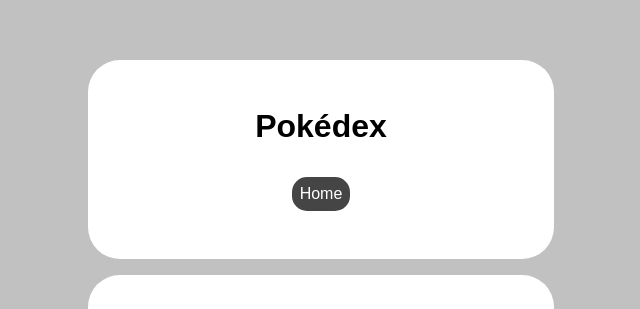
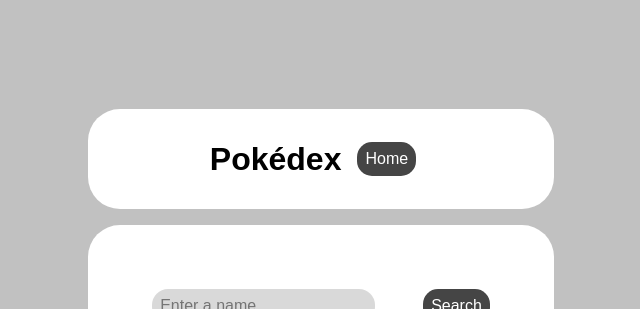
Before and after one commit to apolline-diaz/Pokedex, a React (Create React App) app: page / in a window 1280 px wide. Shown: the part 152-461 px from the top of the page, without its empty margins (319-959 px from the left). Built offline with nearby package versions, Linux system fonts and the light colour scheme; no server answers.

Commit message:
README.md Add

```diff
--- a/src/components/Home.js
+++ b/src/components/Home.js
@@ -27,7 +27,7 @@
         );
         const data = await res.json();
         setPokemons((currentList) => [...currentList, data]);
-        // await console.log(pokemons);
+        // développer le ...currentList
       });
     }
     createPokemonObject(data.results);
@@ -44,6 +44,7 @@
         <div class='searchbar'>
           <input type='text' placeholder='Enter a name' onChange={""}></input>
           <button onClick={"searchPokemon"}>Search</button>
+          {/* composant searchbar à ajouter ici*/}
         </div>
         <div class='home-container'>
           {pokemons.map((pokemon, index) => (
--- a/src/index.css
+++ b/src/index.css
@@ -13,7 +13,27 @@
   align-items: center;
 }
 
-.header,
+.header {
+  height: 100px;
+  display: flex;
+  flex-direction: row;
+  justify-content: center;
+  align-items: center;
+  padding: 2rem;
+  margin: 1rem;
+  background-color: rgb(255, 255, 255);
+  border-radius: 2rem;
+}
+
+.header h1 {
+  font-size: 2rem;
+}
+
+.home-btn a {
+  color: white;
+  text-decoration: none;
+}
+
 .home,
 .card {
   max-height: 600px;
@@ -25,15 +45,6 @@
   margin: 1rem;
   background-color: rgb(255, 255, 255);
   border-radius: 2rem;
-}
-
-.header h1 {
-  padding: 1rem;
-  font-size: 2rem;
-}
-.home-btn a {
-  color: white;
-  text-decoration: none;
 }
 
 .home-title {
```
Also changed, not shown: 1 other file (tests, documents, lock files or other folders).
